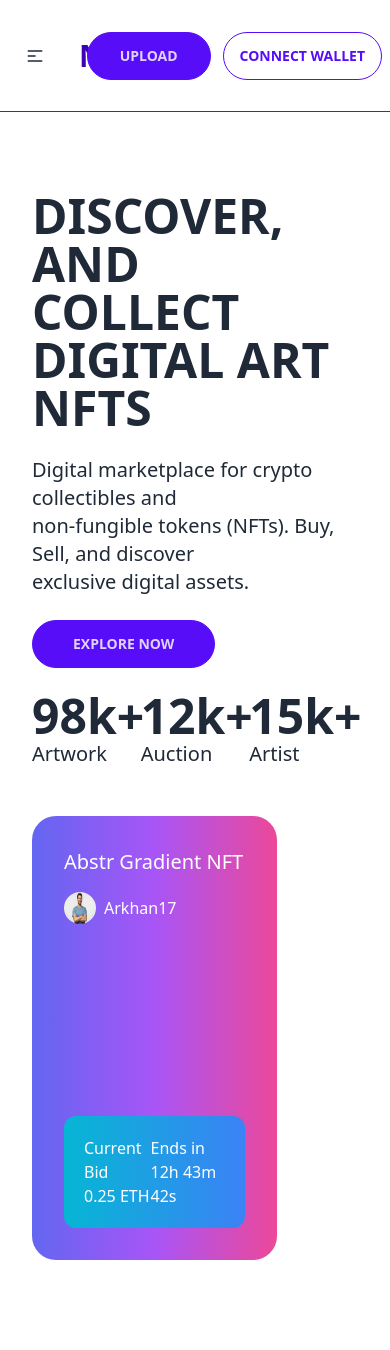
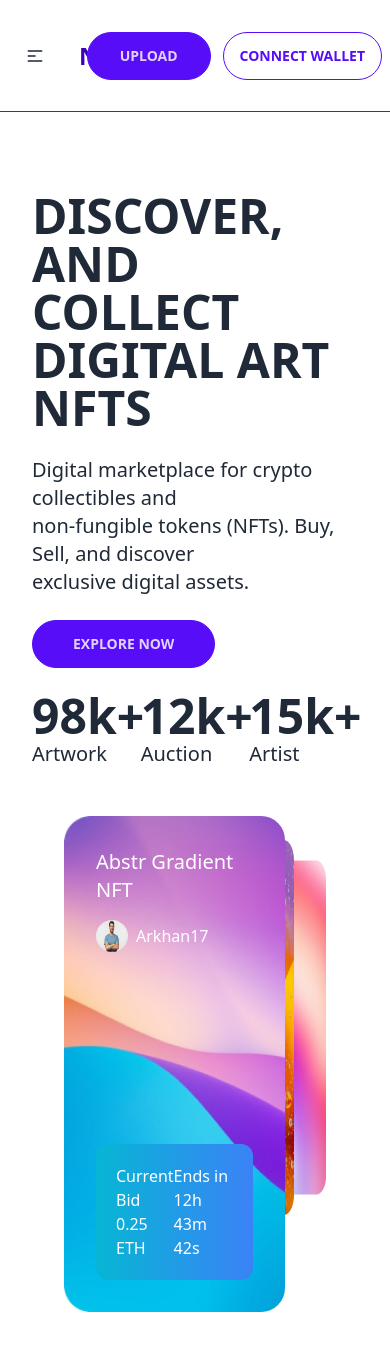
Before and after one commit to rafidulislam19/NFT-Marketplace, a React (Vite) app: page / in a window 390 px wide. Shown: the top 1350 px of the page. Built offline with nearby package versions, Linux system fonts and the light colour scheme.

Commit message:
explore section completed

```diff
--- a/src/components/Explore/Explore.jsx
+++ b/src/components/Explore/Explore.jsx
@@ -1,11 +1,12 @@
 import img from "../../../public/images/man.jpg"
 import img1 from "../../../public/images/image1.png"
 import img2 from "../../../public/images/image2.png"
+import img3 from "../../../public/images/image3.png"
 
 const Explore = () => {
     return (
         <div className="my-20 mx-8">
-            <div className="grid grid-cols-1 md:grid-cols-2 gap-12">
+            <div className="grid grid-cols-1 lg:grid-cols-2 gap-12">
                 <div className="space-y-6">
                     <h2 className="text-5xl font-extrabold">DISCOVER, AND COLLECT DIGITAL ART NFTS</h2>
                     <p className="text-xl">Digital marketplace for crypto collectibles and <br /> non-fungible tokens (NFTs). Buy, Sell, and discover <br /> exclusive digital assets.</p>
@@ -25,8 +26,8 @@ const Explore = () => {
                         </div>
                     </div>
                 </div>
-              <div className="relative">
-              <div className="bg-gradient-to-r from-indigo-500 via-purple-500 to-pink-500 rounded-3xl p-8 text-white w-3/4 ">
+              <div className="relative pl-8">
+              <div className="bg-[url('../../../public/images/image3.png')] bg-cover rounded-3xl p-8 text-white w-3/4 ">
                    <div>
                    <h2 className="text-xl mb-4 font-medium">Abstr Gradient NFT</h2>
                     <div className="flex items-center">
@@ -47,8 +48,11 @@ const Explore = () => {
                    </div>
 
                 </div>
-                <div className="w-1/2 absolute right-28 top-10 -z-50 h-5/6 rounded-3xl">
-                       <img src={img1}  className="h-[350px]"/>
+                <div className="w-1/2 absolute right-16 lg:right-24 top-6 -z-50 rounded-3xl">
+                       <img src={img1}  className="h-[375px]"/>
+                </div>
+                <div className="w-1/2 absolute right-8 lg:right-14 top-11 -z-100 rounded-3xl">
+                       <img src={img2}  className="h-[335px]"/>
                 </div>
               </div>
             </div>
--- a/src/components/Navbar/Navbar.jsx
+++ b/src/components/Navbar/Navbar.jsx
@@ -16,7 +16,7 @@ const Navbar = () => {
         <li><input type="text" placeholder="Search" className="input input-bordered input-primary w-full max-w-xs mt-2 rounded-full pl-6" /></li>
       </ul>
     </div>
-    <a className="btn btn-ghost normal-case text-[#3D00B7] text-3xl font-bold">NFTERS</a>
+    <a className="btn btn-ghost normal-case text-[#3D00B7] text-2xl md:text-3xl font-bold">NFTERS</a>
   </div>
   <div className="navbar-center hidden lg:flex ">
     <ul className="menu menu-horizontal px-1">
```
Also changed, not shown: public/images/image3.png (added).
